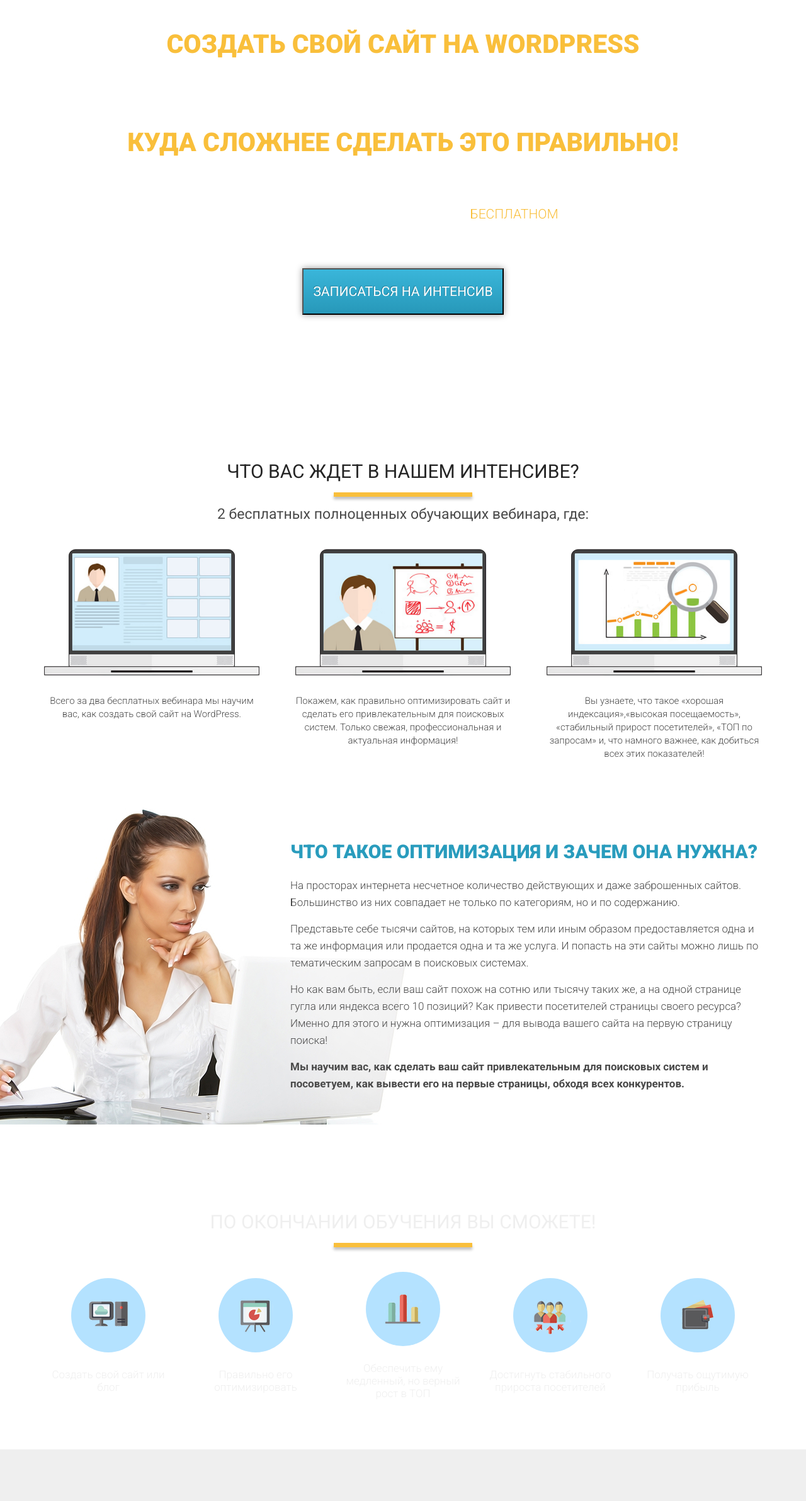
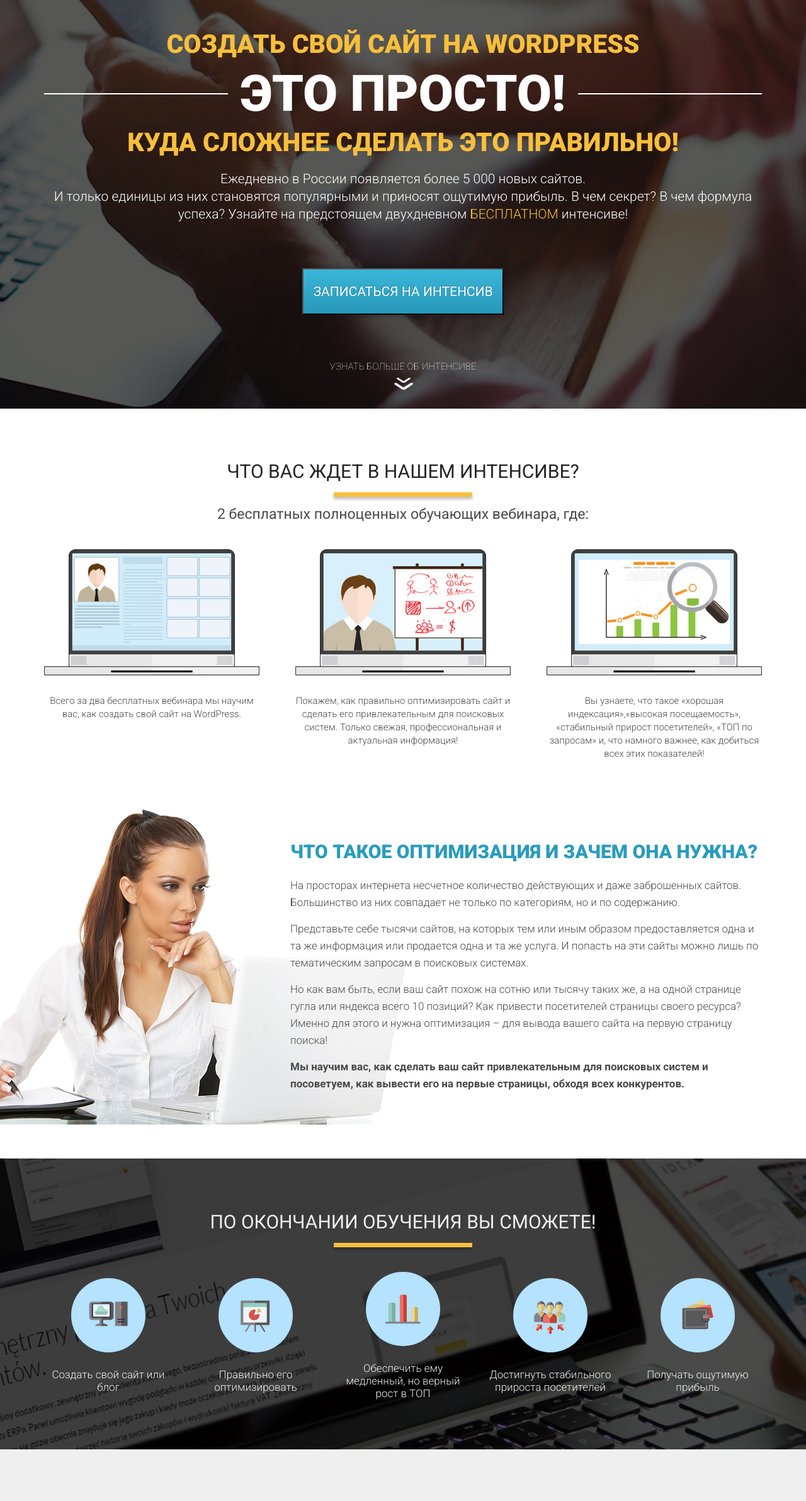
Before and after one commit to PavelVoinov/project_three, a plain HTML site: page index.html in a window 1280 px wide. Shown: the part 151-2535 px from the top of the page at 63% size. Drawn offline with Linux system fonts and the light colour scheme.

Commit message:
Третий учебный проект

```diff
--- a/css/style.css
+++ b/css/style.css
@@ -7,7 +7,7 @@
 
 .promo {
     height: 800px;
-    background: url(images/main_bg.jpg) center center / cover no-repeat;
+    background: url(../images/main_bg.jpg) center center / cover no-repeat;
     padding-top: 39px;
     padding-bottom: 62px;
 }
@@ -211,7 +211,7 @@ h2.title {
 
 .finish {
     min-height: 450px;
-    background: url(images/finish_bg.jpg) center center / cover no-repeat;
+    background: url(../images/finish_bg.jpg) center center / cover no-repeat;
     padding-top: 86px;
     padding-bottom: 79px;
 }
```
